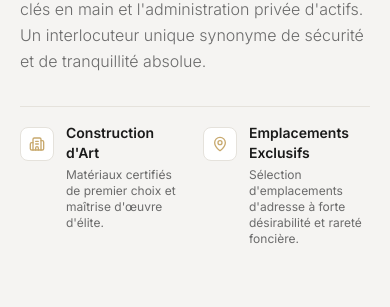
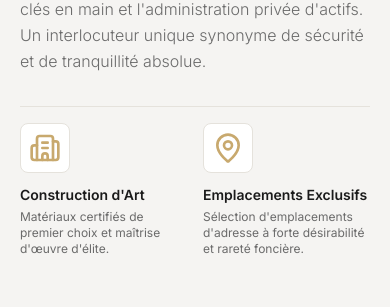
Before and after one commit to mist3rth/primeImmobilier, a React (Vite) app: page / in a window 390 px wide. Shown: the part 1957-2264 px from the top of the page. Built offline with nearby package versions, Linux system fonts and the light colour scheme; a web font is replaced by a local one.

Commit message:
style: amelioration responsive des blocs de philosophie sur mobile

```diff
--- a/src/components/IntroText.tsx
+++ b/src/components/IntroText.tsx
@@ -66,9 +66,9 @@ export default function IntroText() {
             transition={{ duration: 0.5, delay: 0.45 }}
             className="grid grid-cols-2 gap-4 pt-4 border-t border-border-beige"
           >
-            <div className="flex items-start space-x-3">
-              <div className="p-2 bg-white text-accent border border-border-beige mt-1 rounded-lg">
-                <Building2 className="w-4 h-4" />
+            <div className="flex flex-col items-start space-y-3 sm:flex-row sm:items-start sm:space-y-0 sm:space-x-3">
+              <div className="p-2 bg-white text-accent border border-border-beige rounded-lg shrink-0">
+                <Building2 className="w-8 h-8 sm:w-4 sm:h-4" />
               </div>
               <div>
                 <h4 className="text-sm font-semibold text-dark">Construction d'Art</h4>
@@ -76,9 +76,9 @@ export default function IntroText() {
               </div>
             </div>
 
-            <div className="flex items-start space-x-3">
-              <div className="p-2 bg-white text-accent border border-border-beige mt-1 rounded-lg">
-                <MapPin className="w-4 h-4" />
+            <div className="flex flex-col items-start space-y-3 sm:flex-row sm:items-start sm:space-y-0 sm:space-x-3">
+              <div className="p-2 bg-white text-accent border border-border-beige rounded-lg shrink-0">
+                <MapPin className="w-8 h-8 sm:w-4 sm:h-4" />
               </div>
               <div>
                 <h4 className="text-sm font-semibold text-dark">Emplacements Exclusifs</h4>
```
